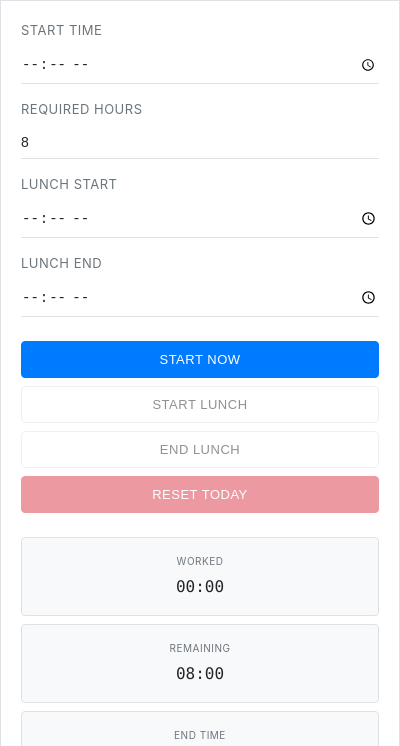
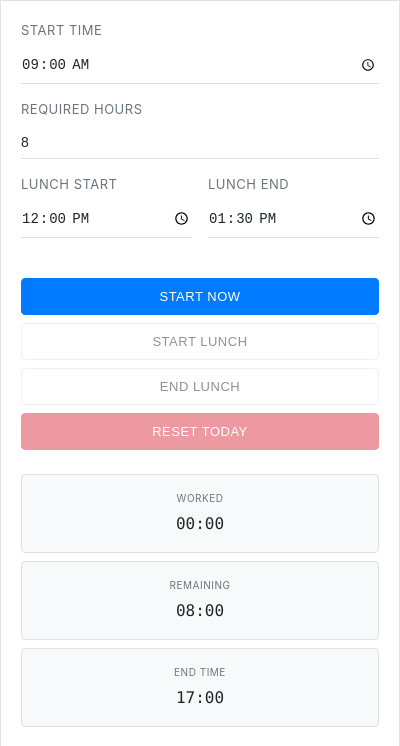
Before and after one commit to quannh287/work-time-buddy, a browser extension: page popup.html in a window 400 px wide. Shown: the part 75-821 px from the top of the page. Drawn offline with Linux system fonts and the light colour scheme.

Commit message:
feat(popup): set default times (start 09:00, lunch 12:00–13:30) and arrange lunch inputs in one row

```diff
--- a/popup.css
+++ b/popup.css
@@ -94,6 +94,12 @@ body {
 /* Time Input Section */
 .time-input-section {
     margin-bottom: 24px;
+}
+
+.time-row {
+    display: grid;
+    grid-template-columns: 1fr 1fr;
+    gap: 16px;
 }
 
 .input-group {
--- a/popup.html
+++ b/popup.html
@@ -20,7 +20,7 @@
             <section class="time-input-section">
                 <div class="input-group">
                     <label for="start-time" data-i18n="startTime">Start Time</label>
-                    <input type="time" id="start-time" class="time-input">
+                    <input type="time" id="start-time" class="time-input" value="09:00">
                 </div>
 
                 <div class="input-group">
@@ -28,14 +28,16 @@
                     <input type="number" id="required-hours" class="number-input" min="1" max="24" step="0.5" value="8">
                 </div>
 
-                <div class="input-group">
-                    <label for="lunch-start" data-i18n="lunchStart">Lunch Start</label>
-                    <input type="time" id="lunch-start" class="time-input">
-                </div>
+                <div class="time-row">
+                    <div class="input-group">
+                        <label for="lunch-start" data-i18n="lunchStart">Lunch Start</label>
+                        <input type="time" id="lunch-start" class="time-input" value="12:00">
+                    </div>
 
-                <div class="input-group">
-                    <label for="lunch-end" data-i18n="lunchEnd">Lunch End</label>
-                    <input type="time" id="lunch-end" class="time-input">
+                    <div class="input-group">
+                        <label for="lunch-end" data-i18n="lunchEnd">Lunch End</label>
+                        <input type="time" id="lunch-end" class="time-input" value="13:30">
+                    </div>
                 </div>
             </section>
 
```
